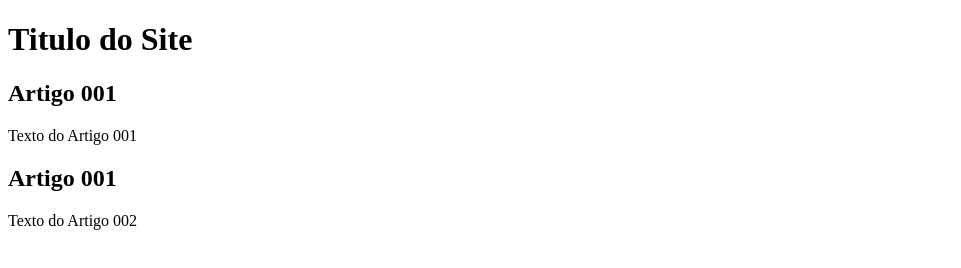
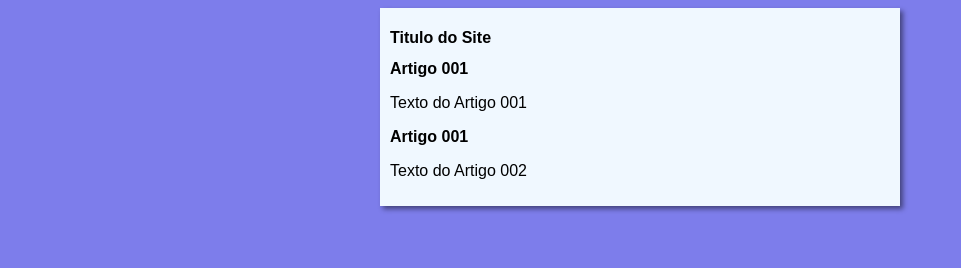
Before and after one commit to ViniciusAndradex/Projeto-Site, a plain HTML site: page index.html in a window 1280 px wide. Shown: the whole page, without its empty margins (0-961 px from the left). Drawn offline with Linux system fonts and the light colour scheme.

Commit message:
Iniciei o designe

```diff
--- /dev/null
+++ b/estilos/style.css
@@ -0,0 +1,17 @@
+ *{
+    font-family: Arial, Helvetica, sans-serif;
+    font-size: 16px;
+ }
+
+ body {
+    background-color: rgb(125, 125, 235);
+
+ }
+
+ main {
+    background-color: aliceblue;
+    width: 500px;
+    margin: auto;
+    padding: 10px;
+    box-shadow: 3px 3px 5px rgba(0, 0, 0, 0.473);
+ }
--- a/index.html
+++ b/index.html
@@ -5,6 +5,7 @@
     <meta http-equiv="X-UA-Compatible" content="IE=edge">
     <meta name="viewport" content="width=device-width, initial-scale=1.0">
     <title>Titulo do site</title>
+    <link rel="stylesheet" href="estilos/style.css">
 </head>
 <body>
     <main>
```
